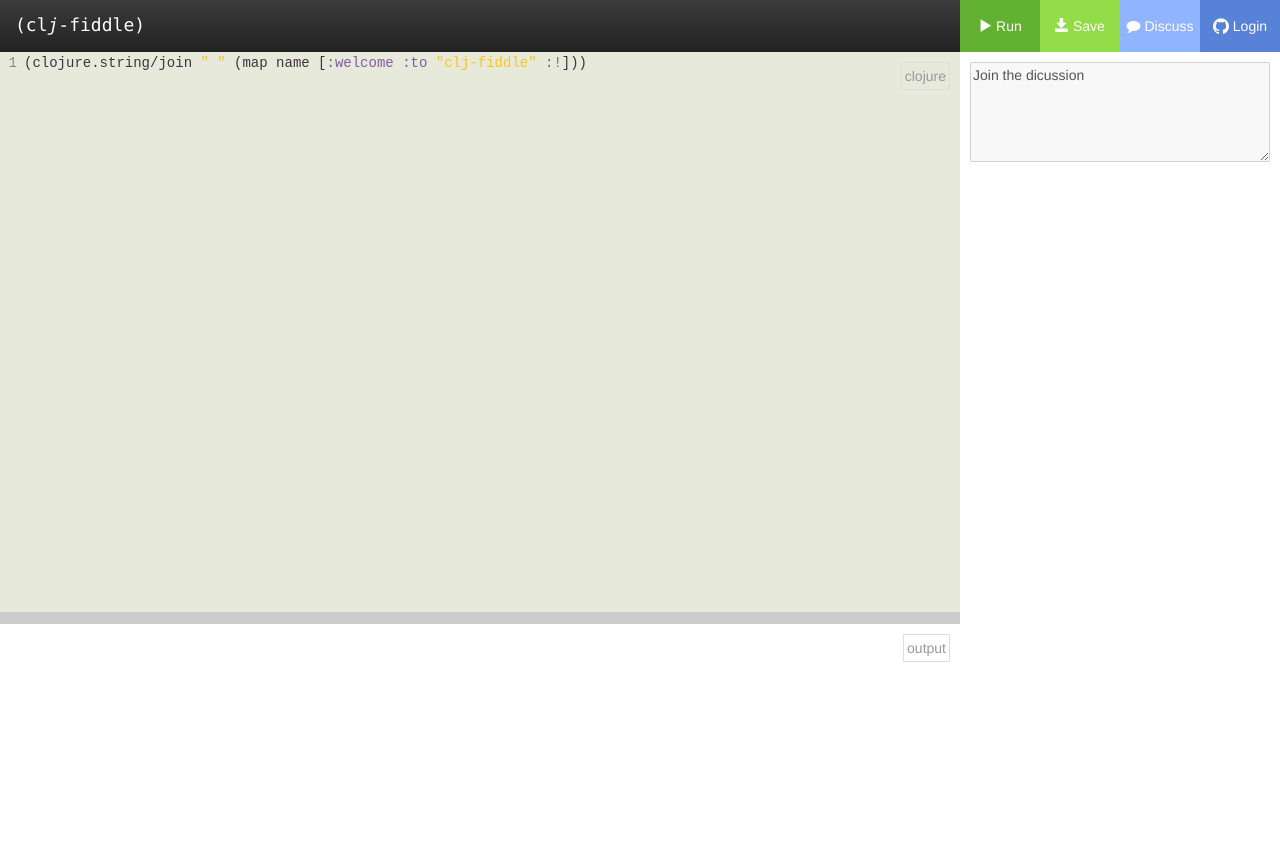
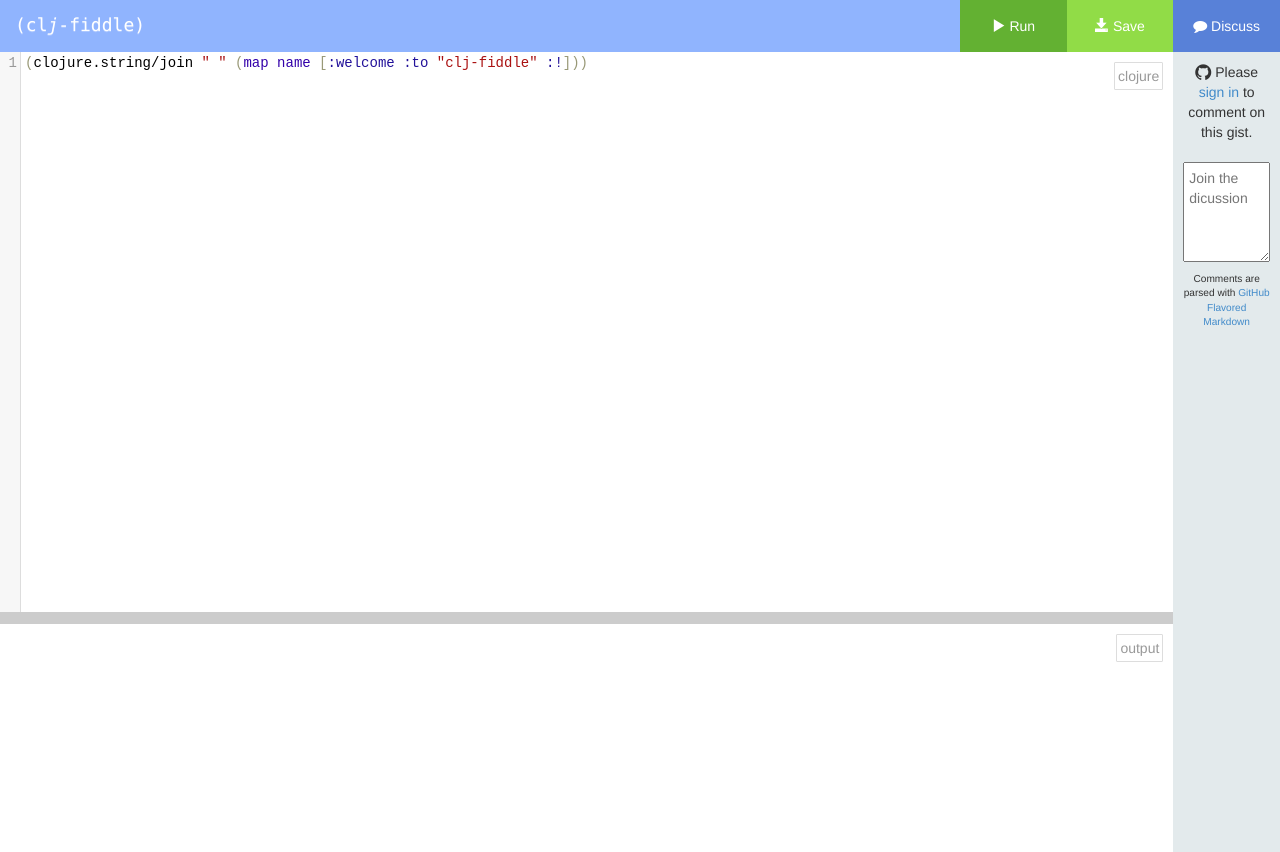
Before and after one commit to jdreux/clj-fiddle, a plain HTML site: page resources/public/index.html in a window 1280 px wide. Both pictures are taken after a click on the link "Discuss". Before the commit the page ends 800 px from the top, so only its background shows below. Drawn offline with Linux system fonts and the light colour scheme; no server answers.

Commit message:
design, github integration

```diff
--- a/resources/public/css/screen.css
+++ b/resources/public/css/screen.css
@@ -12,8 +12,9 @@ body > div[class*="col-"], div.navbar > [class*="col-"] {
 .navbar {
 	margin-bottom: 0px;
 	/*background: #34383c;*/
-	/*background: #90b4fe;*/
+	background: #90b4fe;
 	/*background: #fff;*/
+	/*background: #5881d8;*/
 
 	/*background-image: -webkit-gradient(linear,left 0,left 100%,from(#ccc),to(#fff));
 	background-image: -webkit-linear-gradient(top,#ccc 0,#fff 100%);
@@ -116,7 +117,10 @@ button.btn-default {
 	opacity: 0;
 }
 
-
+#code {
+	-webkit-transition: width 0.5s;
+	transition: width 0.5s;
+}
 
 #code-container .CodeMirror{
 	height: 70%;
@@ -139,11 +143,22 @@ button.btn-default {
 
 #discussion {
 	padding: 10px;
+	-webkit-transition: width 0.5s;
+	transition: width 0.5s;
+	/*-moz-box-shadow:    inset 0 0 10px #000000;
+   	-webkit-box-shadow: inset 0 0 10px #000000;*/
+   	//box-shadow:         inset 0 0 5px #000000;
+   	background: #e3eaec;
+	height: 100%;
+	right: ;
 }
 
 #discussion textarea {
 	width: 100%;
 	height: 100px;
+	margin: 10px 0px;
+	padding: 5px;
+	color: #333;
 }
 
 .error {
@@ -153,6 +168,6 @@ button.btn-default {
 /*CodeMirror customization:*/
 
 #code-container .CodeMirror-matchingbracket {
-	color: orange !important;
+	color: brown !important;
 	text-decoration: none;
 }
--- a/resources/public/index.html
+++ b/resources/public/index.html
@@ -10,39 +10,39 @@
     <meta name="viewport" content="width=device-width, initial-scale=1.0">
 </head>
 <body>
-    <div class="navbar navbar-inverse navbar-static-top" role="navigation">
+    <div class="navbar navbar-static-top blue" role="navigation">
         <div class="navbar-header col-sm-9">
           <a class="navbar-brand" href="#">(cl<i>j</i>-fiddle)</a>
         </div>
 
         <ul class="nav pull-right col-sm-3">
-            <li class="col-sm-3">
+            <li class="col-sm-4">
                 <a id="run" href="#" class="olive">
                     <i class="glyphicon glyphicon-play"></i> Run
                 </a>
             </li>
 
-            <li class="col-sm-3">
+            <li class="col-sm-4">
                 <a id="save" href="#" class="yellow">
                     <i class="glyphicon glyphicon-save"></i> Save
                 </a>
             </li>
 
-            <li class="col-sm-3">
-                <a id="save" href="#" class="light-blue">
+            <li class="col-sm-4">
+                <a id="comment" href="#" class="blue">
                     <i class="fa fa-comment "></i> Discuss
                 </a>
             </li>
 
-            <li class="col-sm-3">
+            <!-- <li class="col-sm-3">
                 <a id="login" href="#" class="blue">
                     <i class="fa fa-github fa-lg"></i> Login
                 </a>
-            </li>
+            </li> -->
         </ul>
 
     </div>
-    <div class="col-sm-9">
+    <div class="col-sm-9" id="code">
         <div id="code-container">
             <div class="editor-tooltip">
                 clojure
@@ -57,7 +57,11 @@
     </div>
 
     <div id="discussion" class="col-sm-3">
-        <textarea disabled="disabled">Join the dicussion</textarea>
+        <p class="text-center"><i class="fa fa-github fa-lg"></i> Please <a href="">sign in</a> to comment on this gist.</p>
+        <textarea placeholder="Join the dicussion"></textarea>
+        <p class="small text-center">
+            <small>Comments are parsed with <a href="http://github.github.com/github-flavored-markdown/" class="gfm-help" target="_blank">GitHub Flavored Markdown</a></small>
+        </p>
 
     </div>
 
@@ -86,7 +90,7 @@
             var code = CodeMirror($('#code-container')[0], {
                 value: initial,
                 mode: 'clojure',
-                theme: 'paraiso-light',
+                // theme: 'paraiso-light',
                 matchBrackets: true,
                 autoCloseBrackets: true,
                 lineNumbers: true,
@@ -148,28 +152,24 @@
                 }
             });
 
-            // $('div#separator').on('mousedown', function(e){
-            //     var //w = $(this).outerWidth(),
-            //         h = $(this).outerHeight();
-            //     $(this).on('mousemove', function(e){
-            //         //console.log(e.pageX, e.pageY);
-            //         $(this).offset({
-            //             top: e.pageY - h / 2,
-            //             //left: e.pageX - w / 2,
-            //         })
-            //     });
-            // });
+            $('a#comment').click(function(e){
+                e.preventDefault();
+                if($('#code').hasClass('col-sm-11')){
+                    $('#code').removeClass('col-sm-11').addClass('col-sm-9');
+                    $('#discussion').addClass('col-sm-3').removeClass('col-sm-1');
+                } else {
+                    $('#code').removeClass('col-sm-9').addClass('col-sm-11');
+                    $('#discussion').addClass('col-sm-1').removeClass('col-sm-3');
+                }
 
-            // $('div#separator').on('mouseup', function(e){
-            //     $('div#separator').off('mousemove');
-            // });
+            });
         }
 
         if(document.location.hash){
             request('get', 'https://api.github.com/gists/'+document.location.hash.substr(2))
             .then(function(data){
-                editors(data.files['main.clj'].content);
-            })
+                editors(data.files[Object.keys(data.files)[0]].content);
+            });
         } else {
             editors('(clojure.string/join " " (map name [:welcome :to "clj-fiddle" :!]))');
         }
```
